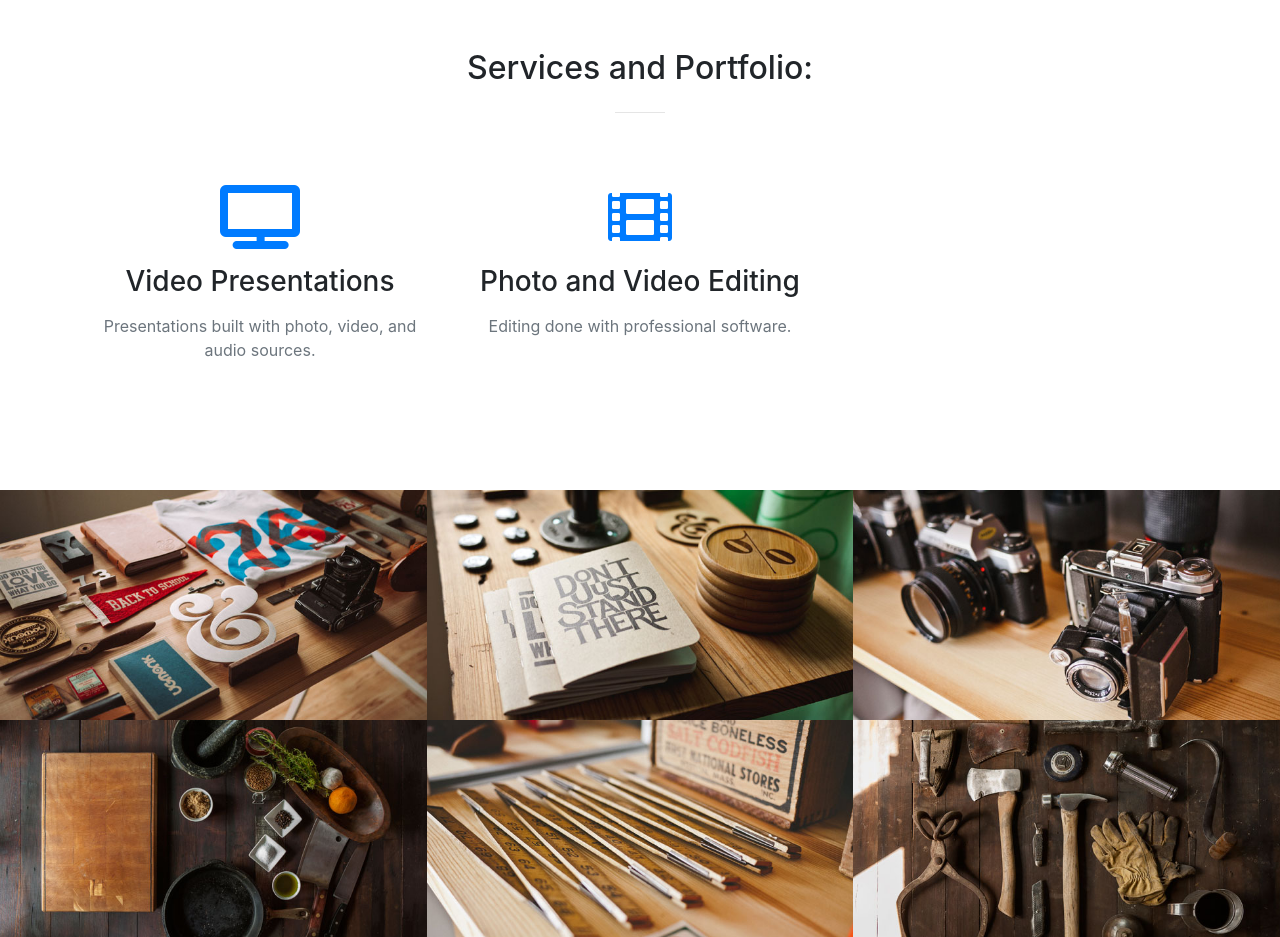
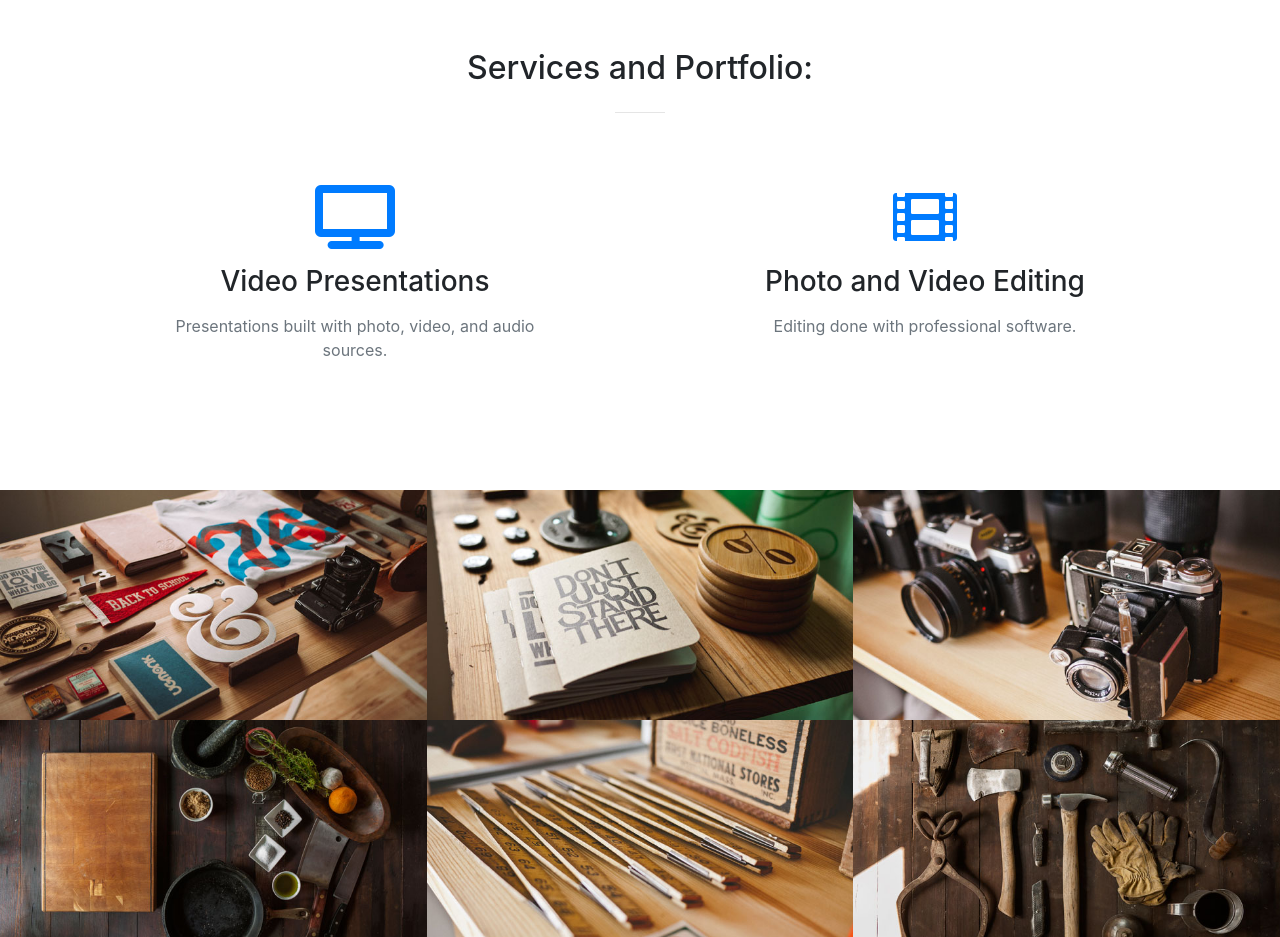
Before and after one commit to randallwschwartz/101_Miller, a website with bundled scripts: page index.html in a window 1280 px wide. Shown: the part 1500-2437 px from the top of the page. Built offline with nearby package versions, Linux system fonts and the light colour scheme.

Commit message:
2/5 rws updates

```diff
--- a/index.html
+++ b/index.html
@@ -103,14 +103,14 @@
     </div>
     <div class="container">
       <div class="row">
-        <div class="col-lg-4 col-md-6 text-center">
+        <div class="col-lg-6 col-md-6 text-center">
           <div class="service-box mt-5 mx-auto">
             <i class="fas fa-4x fa-tv text-primary mb-3 sr-icon-1"></i>
             <h3 class="mb-3">Video Presentations</h3>
             <p class="text-muted mb-0">Presentations built with photo, video, and audio sources.</p>
           </div>
         </div>
-        <div class="col-lg-4 col-md-6 text-center">
+        <div class="col-lg-6 col-md-6 text-center">
           <div class="service-box mt-5 mx-auto">
             <i class="fas fa-4x fa-film text-primary mb-3 sr-icon-2"></i>
             <h3 class="mb-3">Photo and Video Editing</h3>
```
